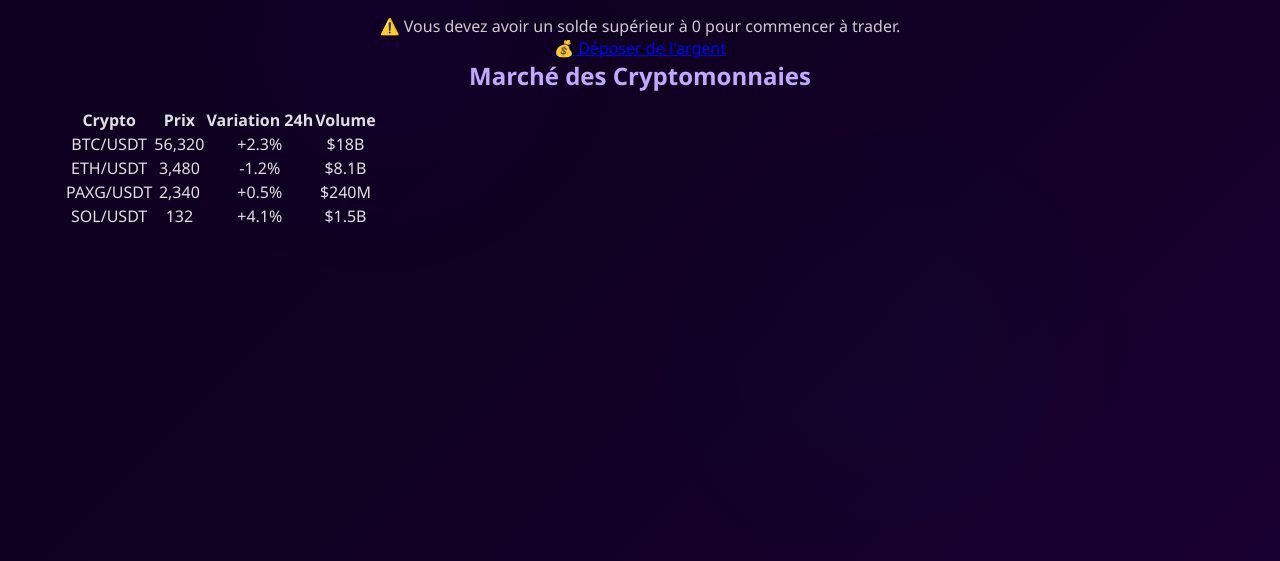
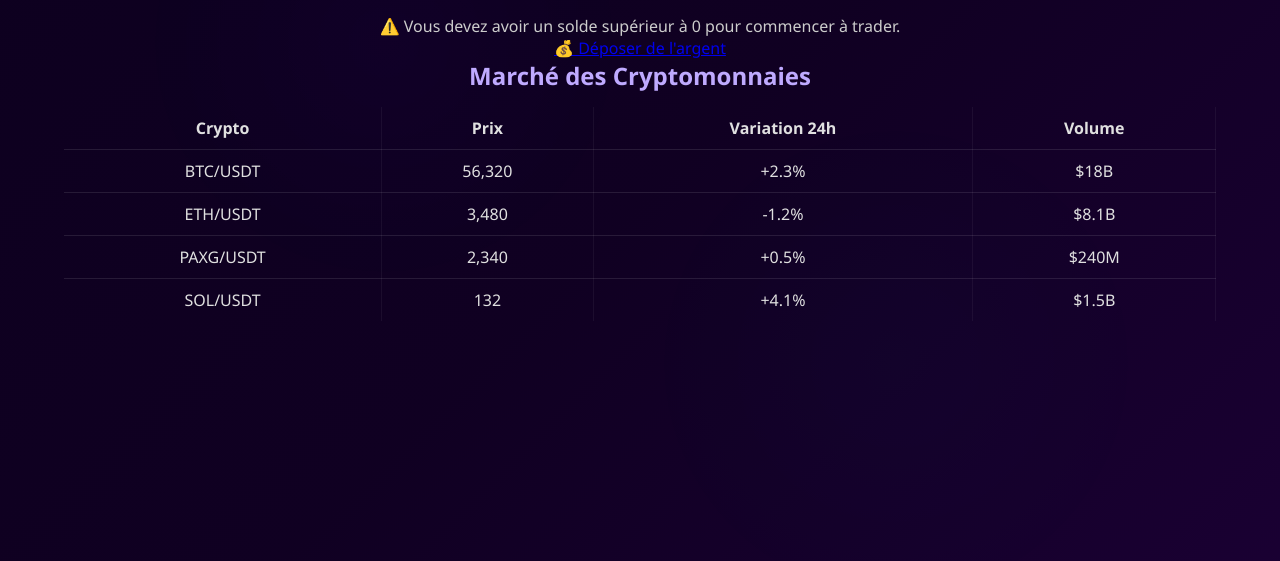
Before and after one commit to brendayologaza4/Robot-trader, a Flask app: template templates/dashboard.html in a window 1280 px wide. Shown: the part 197-758 px from the top of the page. Run offline with Flask 3, Linux system fonts and the light colour scheme; the template is opened without the code that fills it, so the values that code supplies are empty; some libraries are stand-ins or nearby versions.

Commit message:
Update dashboard.html

```diff
--- a/templates/dashboard.html
+++ b/templates/dashboard.html
@@ -1,4 +1,3 @@
-
 
 <!DOCTYPE html>
 <html lang="fr">
@@ -9,6 +8,51 @@
     <meta name="viewport" content="width=device-width, initial-scale=1.0">
     <link rel="stylesheet" href="{{ url_for('static', filename='style.css') }}">
 
+    <style>
+        /* Ajout style responsive directement ici pour simplifier */
+
+        /* Scroll horizontal pour tous les tableaux */
+        .table-container, .crypto-table, .card-body {
+            overflow-x: auto;
+        }
+
+        table {
+            width: 100%;
+            border-collapse: collapse;
+            min-width: 600px;
+        }
+
+        th, td {
+            padding: 10px;
+            text-align: center;
+            border-bottom: 1px solid rgba(255, 255, 255, 0.1);
+            border-right: 1px solid rgba(255, 255, 255, 0.05);
+        }
+
+        tr:last-child td {
+            border-bottom: none;
+        }
+
+        /* Graphe responsive */
+        #performanceChart {
+            width: 100%;
+            min-height: 250px;
+            height: 40vh;
+            margin-top: 30px;
+            background-color: #0f1117;
+        }
+
+        /* Media queries téléphone */
+        @media screen and (max-width: 768px) {
+            .card, .crypto-table, .card-body {
+                overflow-x: auto;
+            }
+
+            table {
+                min-width: 600px;
+            }
+        }
+    </style>
 </head>
 <body>
 
@@ -32,6 +76,7 @@
         <div class="card">
             <h2>Bienvenue, Admin {{ admin.username }}</h2>
             <p>Configurer ou modifier les soldes des clients :</p>
+            <div class="table-container">
                 <table>
                     <thead>
                         <tr>
@@ -64,13 +109,14 @@
                     </tbody>
                 </table>
             </div>
+        </div>
 
         <!-- Demandes de retrait -->
         <div class="card mb-4">
             <div class="card-header">
                 <h5 class="mb-0">Demandes de retrait</h5>
             </div>
-            <div class="card-body table-responsive">
+            <div class="card-body table-container">
                 {% if withdraw_requests %}
                 <table class="table table-bordered table-hover">
                     <thead class="thead-light">
@@ -121,7 +167,7 @@
                 <p><strong>Solde actuel :</strong> {{ balance }} USDT</p>
                 <p id="valeurAction">Valeur d'action : <strong>{{ balance }} USDT</strong></p>
                 <p id="performance" class="positive">Performance : +0.00%</p>
-                <canvas id="performanceChart" width="400" height="200"></canvas>
+                <canvas id="performanceChart"></canvas>
             {% else %}
                 <p>⚠️ Vous devez avoir un solde supérieur à 0 pour commencer à trader.</p>
                <a href="/create_payment" class="btn btn-success" style="margin-top: 10px;">💰 Déposer de l'argent</a>
@@ -130,6 +176,7 @@
 
         <div class="card crypto-table">
             <h2>Marché des Cryptomonnaies</h2>
+            <div class="table-container">
                 <table>
                     <thead>
                         <tr>
@@ -146,6 +193,7 @@
                         <tr><td>SOL/USDT</td><td>132</td><td class="positive">+4.1%</td><td>$1.5B</td></tr>
                     </tbody>
                 </table>
+            </div>
         </div>
     {% endif %}
 </div>
@@ -169,6 +217,8 @@
             }]
         },
         options: {
+            responsive: true,
+            maintainAspectRatio: false,
             animation: false,
             scales: {
                 y: { beginAtZero: false }
@@ -194,7 +244,7 @@
         perfEl.className = performance >= 0 ? 'positive' : 'negative';
     }
 
-    setInterval(updateChart, 3000); // Mise à jour toutes les 3 secondes
+    setInterval(updateChart, 3000);
 </script>
 {% endif %}
 
```
Lines whose indentation alone changed are shown as unchanged.
